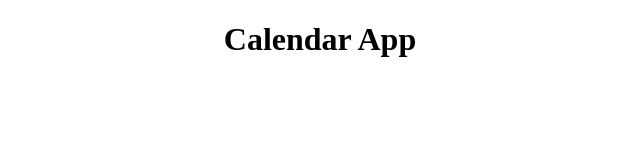
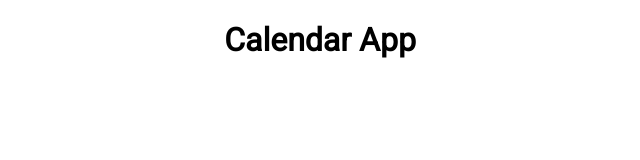
Before and after one commit to mgocalkappos/calendar-app, a React (Create React App) app: page / in a window 1280 px wide. Shown: the top 160 px of the page, without its empty margins (320-960 px from the left). Built offline with nearby package versions, Linux system fonts and the light colour scheme.

Commit message:
Added fonts and colors

```diff
--- a/src/routes/Home/Home.module.css
+++ b/src/routes/Home/Home.module.css
@@ -1,3 +1,7 @@
+@value colors: "../../styles/colors.css";
+@value softWhite, pacificBlue, midnight from colors;
+
 body {
-  background-color: white;
+  background-color: softWhite;
+  color: midnight;
 }
--- a/src/styles/App.css
+++ b/src/styles/App.css
@@ -1,19 +1,12 @@
+@import url('https://fonts.googleapis.com/css2?family=Roboto&display=swap');
+/* font-family: 'Roboto', sans-serif; */
+
 .App {
   text-align: center;
+  font-family: 'Roboto', sans-serif;
 }
 
-.App-logo {
-  height: 40vmin;
-  pointer-events: none;
-}
-
-@media (prefers-reduced-motion: no-preference) {
-  .App-logo {
-    animation: App-logo-spin infinite 20s linear;
-  }
-}
-
-.App-header {
+/* .App-header {
   background-color: #282c34;
   min-height: 100vh;
   display: flex;
@@ -22,17 +15,8 @@
   justify-content: center;
   font-size: calc(10px + 2vmin);
   color: white;
-}
+} */
 
-.App-link {
+/* .App-link {
   color: #61dafb;
-}
-
-@keyframes App-logo-spin {
-  from {
-    transform: rotate(0deg);
-  }
-  to {
-    transform: rotate(360deg);
-  }
-}
+} */
```
